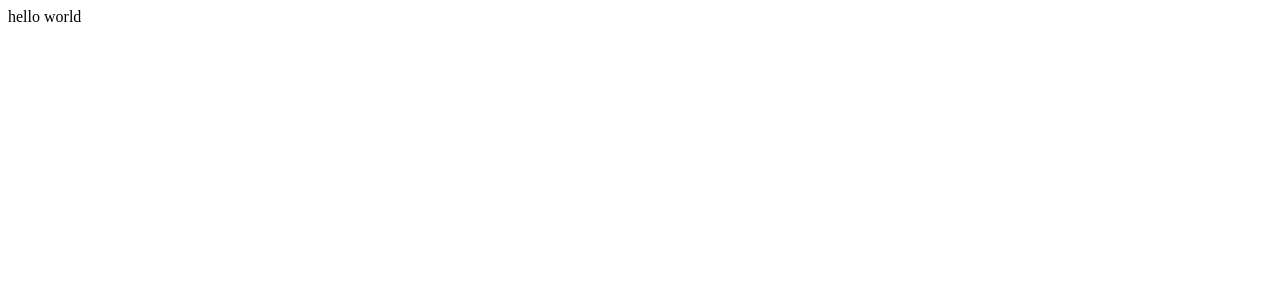
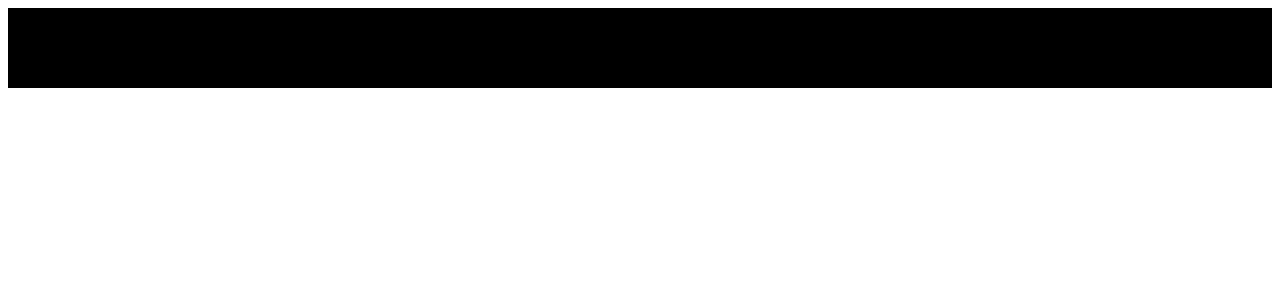
Before and after one commit to grandleemon/webpack, a React app: page / in a window 1280 px wide. Shown: the top 300 px of the page. Built offline with nearby package versions, Linux system fonts and the light colour scheme.

Commit message:
sass support

```diff
--- a/package.json
+++ b/package.json
@@ -16,7 +16,11 @@
     "@types/react": "^18.2.25",
     "@types/react-dom": "^18.2.11",
     "@types/webpack-dev-server": "^4.7.2",
+    "css-loader": "^6.8.1",
     "html-webpack-plugin": "^5.5.3",
+    "sass": "^1.69.0",
+    "sass-loader": "^13.3.2",
+    "style-loader": "^3.3.3",
     "ts-loader": "^9.5.0",
     "ts-node": "^10.9.1",
     "typescript": "^5.2.2",
--- /dev/null
+++ b/src/App.scss
@@ -0,0 +1,7 @@
+body {
+  font-size: 70px;
+
+  > div {
+    background: #000;
+  }
+}
--- a/src/App.tsx
+++ b/src/App.tsx
@@ -1,4 +1,4 @@
-import React from 'react';
+import "./App.scss"
 
 export const App = () => {
 	return (
--- a/webpack.config.ts
+++ b/webpack.config.ts
@@ -29,6 +29,10 @@ export default (env: EnvVariables) => {
 		module: {
 			rules: [
 				{
+					test: /\.s([ac])ss$/i,
+					use: ["style-loader", "css-loader", "sass-loader"],
+				},
+				{
 					test: /\.tsx?$/,
 					use: "ts-loader",
 					exclude: /node_modules/,
```
Also changed, not shown: 1 other file (tests, documents, lock files or other folders).
